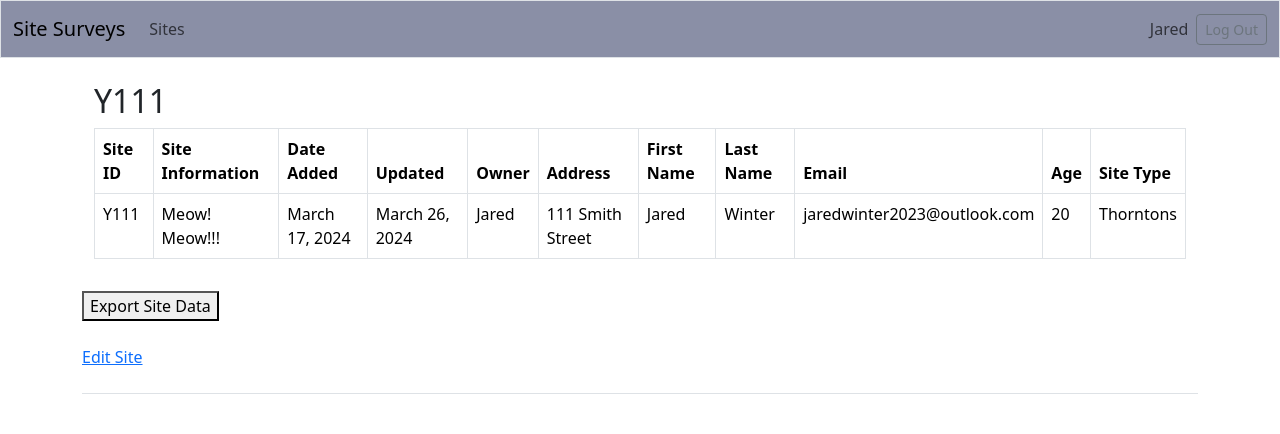
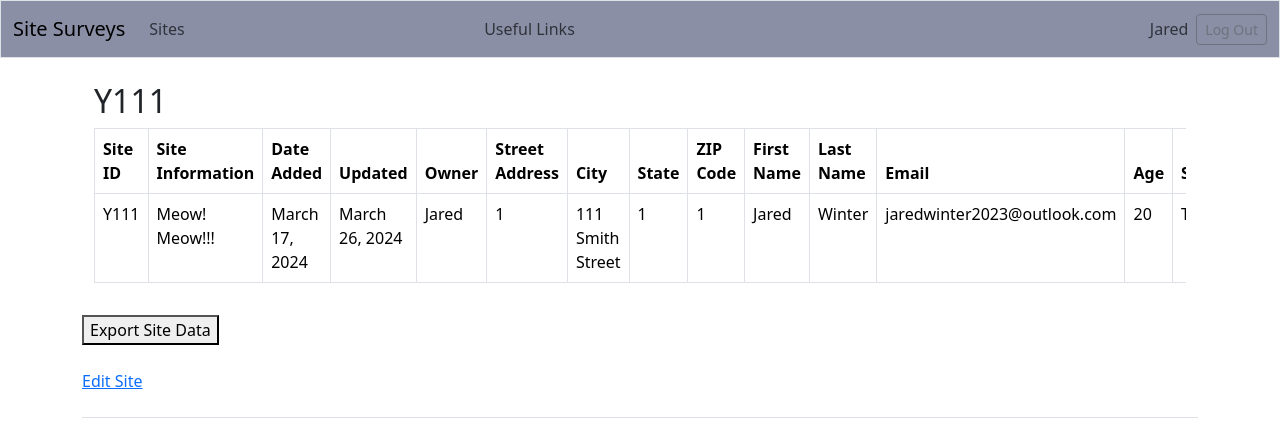
Before and after one commit to jwinternet/alpha_two, a Django app: page /sites/2/ in a window 1280 px wide. Shown: the top 434 px of the page. Run offline with Django 5.2, Linux system fonts and the light colour scheme; a user stored in the database is signed in; data comes from the database, SQL or seed files in the repository; parts of the project's set-up code (start-up, migrations or seed data) failed here and were passed over; some libraries are stand-ins or nearby versions.

Commit message:
Added additional form fields and associated modeling data fields.

```diff
--- a/site_surveys/admin.py
+++ b/site_surveys/admin.py
@@ -6,7 +6,7 @@
 
 @admin.register(Site)
 class SiteAdmin(admin.ModelAdmin):
-    list_display = ("title", "site_type", "owner", "address")
+    list_display = ("title", "site_type", "owner")
     list_filter = ["date_added", "owner"]
     search_fields = ["title"]
     prepopulated_fields = {"slug": ("title",)}
--- a/site_surveys/forms.py
+++ b/site_surveys/forms.py
@@ -47,11 +47,23 @@
 
 
 class AddressForm(forms.ModelForm):
-    address = forms.CharField(
+    street_address = forms.CharField(
         label="",
-        widget=forms.TextInput(attrs={'placeholder': 'Address', 'style': 'width: 300px;'})
+        widget=forms.TextInput(attrs={'placeholder': 'Street Address', 'style': 'width: 300px;'})
+    )
+    city = forms.CharField(
+        label="",
+        widget=forms.TextInput(attrs={'placeholder': 'City', 'style': 'width: 300px;'})
+    )
+    state = forms.CharField(
+        label="",
+        widget=forms.TextInput(attrs={'placeholder': 'State', 'style': 'width: 300px;'})
+    )
+    zip_code = forms.CharField(
+        label="",
+        widget=forms.TextInput(attrs={'placeholder': 'ZIP Code', 'style': 'width: 300px;'})
     )
 
     class Meta:
         model = Site
-        fields = ["address"]
+        fields = ["street_address", "city", "state", "zip_code"]
--- a/site_surveys/models.py
+++ b/site_surveys/models.py
@@ -17,7 +17,10 @@
     updated = models.DateField(auto_now=True)
     owner = models.ForeignKey(User, on_delete=models.CASCADE)
     text = models.TextField()
-    address = models.CharField(max_length=100)
+    street_address = models.CharField(max_length=100)
+    city = models.CharField(max_length=100)
+    state = models.CharField(max_length=2)
+    zip_code = models.CharField(max_length=5)
     first_name = models.CharField(max_length=100)
     last_name = models.CharField(max_length=100)
     email = models.EmailField()
--- a/site_surveys/templates/site_surveys/base.html
+++ b/site_surveys/templates/site_surveys/base.html
@@ -25,6 +25,12 @@
                 <ul class="navbar-nav me-auto mb-2 mb-md-0">
                     <li class="nav-item">
                         <a class="nav-link" href="{% url 'site_surveys:sites' %}">Sites</a>
+                    </li>
+                </ul> <!-- End of links on left side of navbar -->
+
+                <ul class="navbar-nav me-auto mb-2 mb-md-0">
+                    <li class="nav-item">
+                        <a class="nav-link" href="{% url 'site_surveys:sites' %}">Useful Links</a>
                     </li>
                 </ul> <!-- End of links on left side of navbar -->
 
--- a/site_surveys/templates/site_surveys/site.html
+++ b/site_surveys/templates/site_surveys/site.html
@@ -21,7 +21,10 @@
                             <th>Date Added</th>
                             <th>Updated</th>
                             <th>Owner</th>
-                            <th>Address</th>
+                            <th>Street Address</th>
+                            <th>City</th>
+                            <th>State</th>
+                            <th>ZIP Code</th>
                             <th>First Name</th>
                             <th>Last Name</th>
                             <th>Email</th>
@@ -36,7 +39,10 @@
                             <td>{{ site.date_added }}</td>
                             <td>{{ site.updated }}</td>
                             <td>{{ site.owner }}</td>
-                            <td>{{ site.address }}</td>
+                            <td>{{ site.street_address }}</td>
+                            <td>{{ site.city }}</td>
+                            <td>{{ site.state }}</td>
+                            <td>{{ site.zip_code }}</td>
                             <td>{{ site.first_name }}</td>
                             <td>{{ site.last_name }}</td>
                             <td>{{ site.email }}</td>
--- a/site_surveys/views.py
+++ b/site_surveys/views.py
@@ -21,7 +21,7 @@
     sites = Site.objects.order_by("date_added")
 
     # Pagination with 3 posts per page
-    paginator = Paginator(sites, 5)
+    paginator = Paginator(sites, 10)
     page_number = request.GET.get("page", 1)
     try:
         site = paginator.page(page_number)
@@ -109,13 +109,16 @@
     export_sites = Site.objects.all()
 
     my_writer = writer(response)
-    my_writer.writerow(["title", "text", "address", "first_name", "last_name", "email", "age", "site_type"])
+    my_writer.writerow(["title", "text", "street_address", "city", "state", "zip_code", "first_name", "last_name", "email", "age", "site_type"])
 
     for export_site in export_sites:
         my_writer.writerow([
             export_site.title,
             export_site.text,
-            export_site.address,
+            export_site.street_address,
+            export_site.city,
+            export_site.state,
+            export_site.zip_code,
             export_site.first_name,
             export_site.last_name,
             export_site.email,
@@ -132,12 +135,15 @@
     export_site = get_object_or_404(Site, id=site_id)
 
     my_writer = writer(response)
-    my_writer.writerow(["title", "text", "address", "first_name", "last_name", "email", "age", "site_type"])
+    my_writer.writerow(["title", "text", "street_address", "city", "state", "zip_code", "first_name", "last_name", "email", "age", "site_type"])
 
     my_writer.writerow([
         export_site.title,
         export_site.text,
-        export_site.address,
+        export_site.street_address,
+        export_site.city,
+        export_site.state,
+        export_site.zip_code,
         export_site.first_name,
         export_site.last_name,
         export_site.email,
```
Also changed, not shown: db.sqlite3, site_surveys/migrations/0014_rename_address_site_city_site_state_and_more.py (added).
